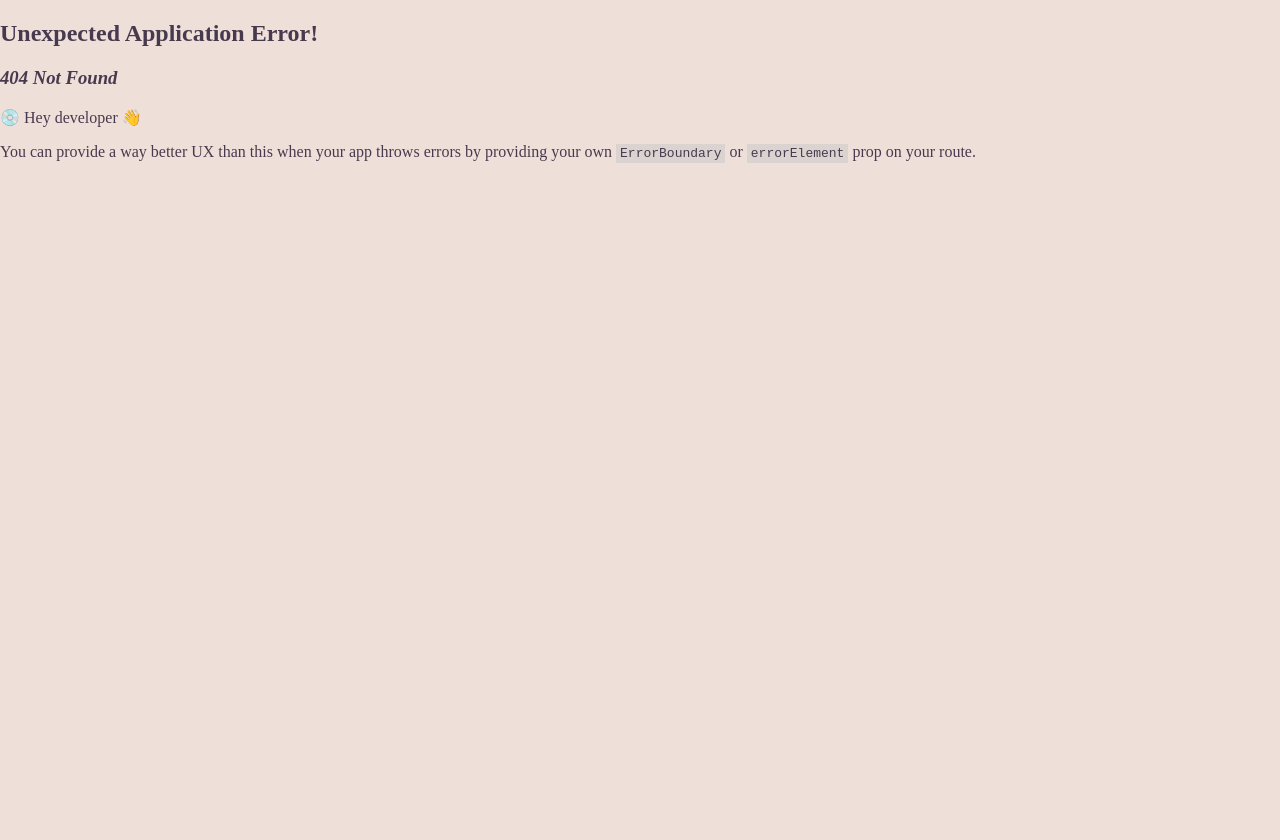
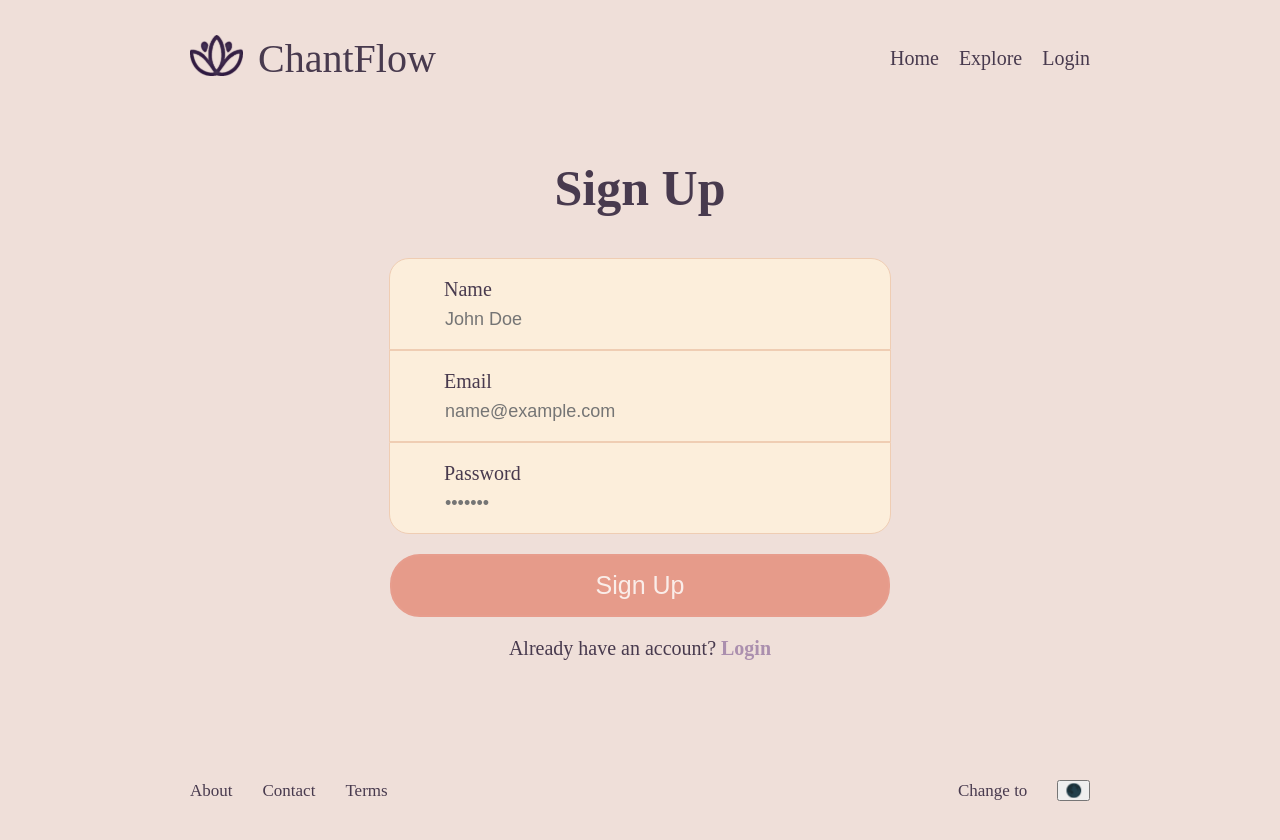
Before and after one commit to devj-arch/chantflow-fe, a React (Vite) app: page /signup in a window 1280 px wide. Before the commit this address had no page. Shown: the top 840 px of the page. Before the commit the page ends 800 px from the top, so only its background shows below. Built offline with nearby package versions, Linux system fonts and the light colour scheme; a web font is replaced by a local one.

Commit message:
- Added login and signup pages - Added backend integration

```diff
--- a/src/App.css
+++ b/src/App.css
@@ -7,6 +7,9 @@
   --color-accent: #f67280;
   --color-button: #E69B8A;
   --color-btn-stroke: #E79D8D;
+  --color-auth: #fceedb;
+  --color-auth-stroke: #efcdb3;
+  --color-auth-text: #757575;
   --color-card: #F9EDE2;
   --color-card-stroke: #f9efe4;
   --color-sound-icon: #d9c0ce;
--- a/src/app/api.js
+++ b/src/app/api.js
@@ -14,10 +14,26 @@ export const api = createApi({
     getDeities: builder.query({
       query: () => '/deities',
     }),
+    login: builder.mutation({
+      query: ({ email, password }) => ({
+        url: "/auth/login",
+        method: "POST",
+        body: { email, password },
+      }),
+    }),
+    signup: builder.mutation({
+      query: ({ name, email, password }) => ({
+        url: "/auth/signup",
+        method: "POST",
+        body: { name, email, password },
+      }),
+    }),
   }),
 });
 
 export const {
   useGetMantrasQuery,
   useGetDeitiesQuery,
+  useLoginMutation,
+  useSignupMutation,
 } = api;
--- a/src/components/Navbar/Navbar.jsx
+++ b/src/components/Navbar/Navbar.jsx
@@ -16,7 +16,7 @@ function Navbar() {
       <div className='menu-bar'>
         <li><Link to="/">Home</Link></li>
         <li><Link to="/explore">Explore</Link></li>
-        <li><Link to="/chant">Chant</Link></li>
+        <li><Link to="/login">Login</Link></li>
       </div>
     </div>
   )
--- a/src/main.jsx
+++ b/src/main.jsx
@@ -12,6 +12,8 @@ import Chant from './pages/Chant/Chant.jsx'
 import Explore from './pages/Explore/Explore.jsx'
 import { Provider } from 'react-redux'
 import { store } from './app/store.js'
+import Login from './pages/Login/Login.jsx'
+import Signup from './pages/Signup/Signup.jsx'
 
 const router = createBrowserRouter([
     {path:'/', element: <Layout />, children: [
@@ -21,6 +23,8 @@ const router = createBrowserRouter([
       {path: '/terms', element: <Terms /> },
       {path: '/chant/:mantraId', element: <Chant /> },
       {path: '/explore', element: <Explore /> },
+      {path: '/login', element: <Login /> },
+      {path: '/signup', element: <Signup /> },
     ]}
   ])
 
--- /dev/null
+++ b/src/pages/Login/Login.css
@@ -0,0 +1,86 @@
+.login {
+  margin: 0 auto;
+  display: flex;
+  flex-flow: column nowrap;
+  align-items: center;
+  h2 {
+    font-size: 50px;
+  }
+}
+
+.login-info {
+  display: flex;
+  flex-flow: column nowrap;
+  align-items: center;
+}
+
+.login-box {
+  font-size: 20px;
+  input {
+    height: 60px;
+    width: 390px;
+    background-color: var(--color-auth);
+    border: 1px solid var(--color-auth-stroke);
+    color: var(--color-auth-text);
+  }
+}
+
+.login-box {
+  p {
+    position: absolute;
+    top: 0;
+    left: 55px;
+  }
+}
+
+.login-box {
+  .email {
+    position: relative;
+    input {
+      border-top-left-radius: var(--radius-card);
+      border-top-right-radius: var(--radius-card);
+      padding: 30px 55px 0 55px;
+      font-size: large;
+    }
+  }
+}
+
+
+input::placeholder {
+
+}
+
+.password {
+  position: relative;
+  input {
+    border-bottom-left-radius: var(--radius-card);
+    border-bottom-right-radius: var(--radius-card);
+    padding: 30px 55px 0 55px;
+    font-size: large;
+  }
+}
+
+.login-bottom {
+  display: flex;
+  flex-flow: column nowrap;
+  align-items: center;
+}
+
+.login-button {
+  margin-top: 20px;
+  font-weight: 500;
+  width: 500px;
+}
+
+.signup-link {
+  display: flex;
+  align-items: baseline;
+  font-size: 15px;
+  gap: 5px;
+  font-size: 20px;
+
+  a{
+    color: var(--color-progress);
+    font-weight: 600;
+  }
+}
--- /dev/null
+++ b/src/pages/Login/Login.jsx
@@ -0,0 +1,68 @@
+import React, { useState } from "react"
+import { Link, useNavigate } from "react-router-dom"
+import "./Login.css"
+import { useLoginMutation } from "../../app/api.js"
+import LoadingScreen from '../../components/LoadingScreen/LoadingScreen.jsx'
+
+function Login() {
+  const [email, setEmail] = useState('')
+  const [password, setPassword] = useState('')
+  const [login, {isLoading}] = useLoginMutation()
+  const navigate = useNavigate()
+
+  if(isLoading) return <LoadingScreen />
+  const handleLogin = async() => {
+    try {
+      await login({ email, password }).unwrap()
+      alert('Login Successful!')
+      navigate("/")
+    } catch (err) {
+      alert(err?.data?.msg || "Invalid email or password");
+    }
+  }
+
+  return (
+    <div className="login">
+      <h2>Login</h2>
+      <div className="login-info">
+        <div className="login-box">
+          <div className="email">
+            <input
+              type="text"
+              id="email input-box"
+              placeholder="name@example.com"
+              className="input-box"
+              required
+              value={email}
+              onChange={(e) => setEmail(e.target.value)}
+            />
+            <p>Email</p>
+          </div>
+          <div className="password">
+            <input
+              type="password"
+              id="password input-box"
+              placeholder="•••••••"
+              className="input-box"
+              required
+              value={password}
+              onChange={(e) => setPassword(e.target.value)}
+            />
+            <p>Password</p>
+          </div>
+        </div>
+        <div className="login-bottom">
+          <button type="button" className="login-button primary-button" onClick={handleLogin}>
+            Log In
+          </button>
+          <div className="signup-link">
+            <p>Don't have an account?</p>
+            <Link to={`/signup`}>Sign up</Link>
+          </div>
+        </div>
+      </div>
+    </div>
+  );
+}
+
+export default Login;
--- /dev/null
+++ b/src/pages/Signup/Signup.css
@@ -0,0 +1,93 @@
+.signup {
+  margin: 0 auto;
+  display: flex;
+  flex-flow: column nowrap;
+  align-items: center;
+  h2 {
+    font-size: 50px;
+  }
+}
+
+.signup-info {
+  display: flex;
+  flex-flow: column nowrap;
+  align-items: center;
+}
+
+.signup-box {
+  font-size: 20px;
+  input {
+    height: 60px;
+    width: 390px;
+    background-color: var(--color-auth);
+    border: 1px solid var(--color-auth-stroke);
+    color: var(--color-auth-text);
+  }
+}
+
+.signup-box {
+  p {
+    position: absolute;
+    top: 0;
+    left: 55px;
+  }
+}
+
+.name {
+  position: relative;
+  input {
+    border-top-left-radius: var(--radius-card);
+    border-top-right-radius: var(--radius-card);
+    padding: 30px 55px 0 55px;
+    font-size: large;
+  }
+}
+
+.signup-box {
+  .email {
+    position: relative;
+    input {
+      padding: 30px 55px 0 55px;
+      font-size: large;
+    }
+  }
+}
+
+input::placeholder {
+
+}
+
+.password {
+  position: relative;
+  input {
+    border-bottom-left-radius: var(--radius-card);
+    border-bottom-right-radius: var(--radius-card);
+    padding: 30px 55px 0 55px;
+    font-size: large;
+  }
+}
+
+.signup-bottom {
+  display: flex;
+  flex-flow: column nowrap;
+  align-items: center;
+}
+
+.signup-button {
+  margin-top: 20px;
+  font-weight: 500;
+  width: 500px;
+}
+
+.login-link {
+  display: flex;
+  align-items: baseline;
+  font-size: 15px;
+  gap: 5px;
+  font-size: 20px;
+
+  a{
+    color: var(--color-progress);
+    font-weight: 600;
+  }
+}
--- /dev/null
+++ b/src/pages/Signup/Signup.jsx
@@ -0,0 +1,85 @@
+import React, { useState } from "react";
+import { Link, useNavigate } from "react-router-dom"
+import "./Signup.css"
+import { useSignupMutation } from "../../app/api.js"
+import LoadingScreen from '../../components/LoadingScreen/LoadingScreen.jsx'
+
+function Signup() {
+  const [name, setName] = useState('')
+  const [email, setEmail] = useState('')
+  const [password, setPassword] = useState('')
+  const [signup, {isLoading}] = useSignupMutation()
+  const navigate = useNavigate()
+
+  if(isLoading) return <LoadingScreen />
+  const handleSignup = async() => {
+    if (!name || !email || !password) {
+      alert("Please fill in all fields");
+      return;
+    }
+    try {
+      await signup({ name, email, password }).unwrap()
+      alert('Signup Successful!')
+      navigate("/login")
+    } catch (err) {
+      alert(err?.data?.msg || "Signup failed");
+    }
+  }
+
+  return (
+    <div className="signup">
+      <h2>Sign Up</h2>
+      <div className="signup-info">
+        <div className="signup-box">
+          <div className="name">
+            <input
+              type="text"
+              id="name input-box"
+              placeholder="John Doe"
+              className="input-box"
+              required
+              value={name}
+              onChange={(e) => setName(e.target.value)}
+            />
+            <p>Name</p>
+          </div>
+          <div className="email">
+            <input
+              type="text"
+              id="email input-box"
+              placeholder="name@example.com"
+              className="input-box"
+              required
+              value={email}
+              onChange={(e) => setEmail(e.target.value)}
+            />
+            <p>Email</p>
+          </div>
+          <div className="password">
+            <input
+              type="password"
+              id="password input-box"
+              placeholder="•••••••"
+              className="input-box"
+              required
+              value={password}
+              onChange={(e) => setPassword(e.target.value)}
+            />
+            <p>Password</p>
+          </div>
+        </div>
+        <div className="signup-bottom">
+          <button type="button" className="signup-button primary-button" onClick={handleSignup}>
+            Sign Up
+          </button>
+          <div className="login-link">
+            <p>Already have an account?</p>
+            <Link to={`/login`}>Login</Link>
+          </div>
+        </div>
+      </div>
+    </div>
+  );
+}
+
+export default Signup;
```
